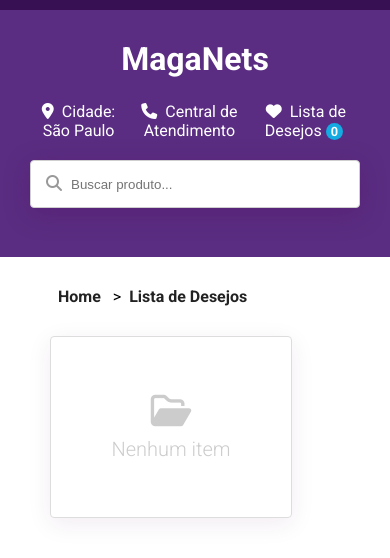
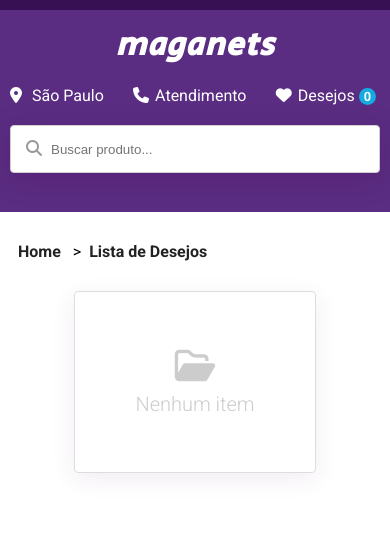
Before and after one commit to lucasvribeiro/maganets, a React (Create React App) app: page /wish-list in a window 390 px wide. Shown: the top 558 px of the page. Built offline with nearby package versions, Linux system fonts and the light colour scheme.

Commit message:
Responsivity Adjustments

```diff
--- a/public/index.html
+++ b/public/index.html
@@ -18,6 +18,7 @@
     <link rel="preconnect" href="https://fonts.googleapis.com">
     <link rel="preconnect" href="https://fonts.gstatic.com" crossorigin>
     <link href="https://fonts.googleapis.com/css2?family=Roboto:wght@100;300;400;500;700;900&display=swap" rel="stylesheet">
+    <link href="https://fonts.googleapis.com/css2?family=Secular+One&display=swap" rel="stylesheet">
 
     <title>React App</title>
   </head>
--- a/src/components/Header/Header.jsx
+++ b/src/components/Header/Header.jsx
@@ -27,6 +27,11 @@ const StyledHeader = styled.div`
 
   .logo {
     margin: 0;
+    font-style: italic;
+    letter-spacing: 1px;
+    font-family: "Secular One", sans-serif;
+    font-size: 2.5rem;
+    line-height: 2.5rem;
   }
 
   .links-container {
@@ -39,7 +44,6 @@ const StyledHeader = styled.div`
   .link {
     padding: 8px 16px;
     border-radius: 16px;
-
     transition: all 0.3s ease;
   }
 
@@ -48,22 +52,28 @@ const StyledHeader = styled.div`
   }
 
   .link i {
-    margin-right: 4px;
+    margin-right: 6px;
   }
 
   @media only screen and (max-width: 1024px) {
-    padding: 30px 30px;
+    padding: 30px 20px;
 
     .left-container {
-      width: 20%;
+      width: 25%;
     }
 
     .right-container {
-      width: 80%;
+      width: 75%;
+    }
+
+    .logo {
+      font-size: 2rem;
+      line-height: 2rem;
     }
   }
 
   @media only screen and (max-width: 768px) {
+    padding: 20px 20px;
     flex-direction: column;
 
     .left-container {
@@ -80,31 +90,42 @@ const StyledHeader = styled.div`
       padding: 0;
     }
   }
+
+  @media only screen and (max-width: 480px) {
+    padding: 20px 10px;
+
+    .link-prefix {
+      display: none;
+    }
+  }
 `;
 
 const Header = ({ wishList }) => {
   return (
     <StyledHeader>
       <div className="left-container">
-        <h1 className="logo">MagaNets</h1>
+        <h1 className="logo">maganets</h1>
       </div>
       <div className="right-container">
         <div className="links-container">
           <Link to="/">
             <span className="link">
-              <i className="fas fa-map-marker-alt" /> Cidade: São Paulo
+              <i className="fas fa-map-marker-alt" />
+              <span className="link-prefix">Cidade:</span> São Paulo
             </span>
           </Link>
 
           <Link to="/support">
             <span className="link">
-              <i className="fas fa-phone" /> Central de Atendimento
+              <i className="fas fa-phone" />
+              <span className="link-prefix">Central de </span>Atendimento
             </span>
           </Link>
 
           <Link to="/wish-list">
             <span className="link">
-              <i className="fas fa-heart" /> Lista de Desejos
+              <i className="fas fa-heart" />
+              <span className="link-prefix">Lista de </span>Desejos
               <Badge>{wishList.length}</Badge>
             </span>
           </Link>
--- a/src/components/ListContainer/ListContainer.jsx
+++ b/src/components/ListContainer/ListContainer.jsx
@@ -7,16 +7,19 @@ const ListContainerStyled = styled.div`
   grid-gap: 32px 60px;
   width: fit-content;
   max-width: 1400px;
-  padding: 0 50px;
+  padding: 0 50px 50px 50px;
   box-sizing: border-box;
 
   @media only screen and (max-width: 1200px) {
     grid-template-columns: repeat(3, auto);
     grid-gap: 32px 16px;
+    padding: 0 30px 30px 30px;
   }
 
   @media only screen and (max-width: 768px) {
     grid-template-columns: repeat(2, auto);
+    width: 100%;
+    justify-content: center;
   }
 
   @media only screen and (max-width: 480px) {
--- a/src/components/Path/Path.jsx
+++ b/src/components/Path/Path.jsx
@@ -13,6 +13,14 @@ const StyledPath = styled.div`
     &:hover {
       color: #5a2d82;
     }
+  }
+
+  @media only screen and (max-width: 1200px) {
+    padding: 30px 20px;
+  }
+
+  @media only screen and (max-width: 480px) {
+    padding: 30px 10px;
   }
 `;
 
```
